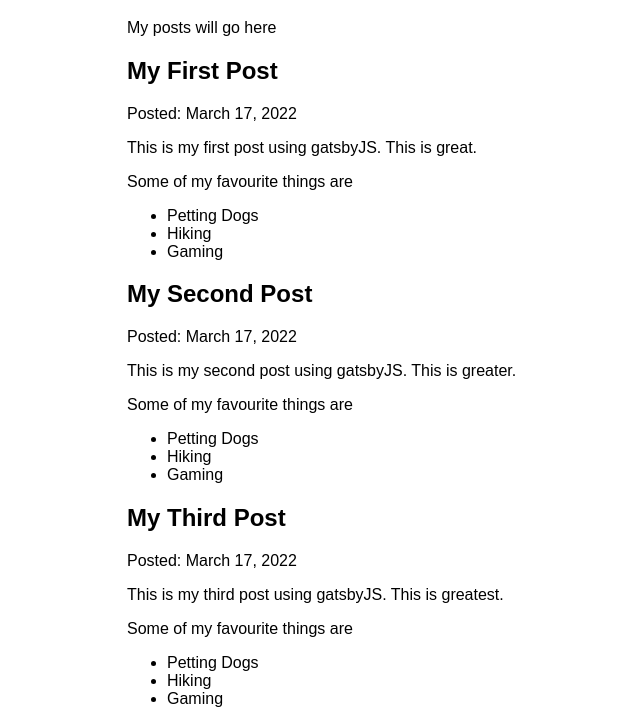
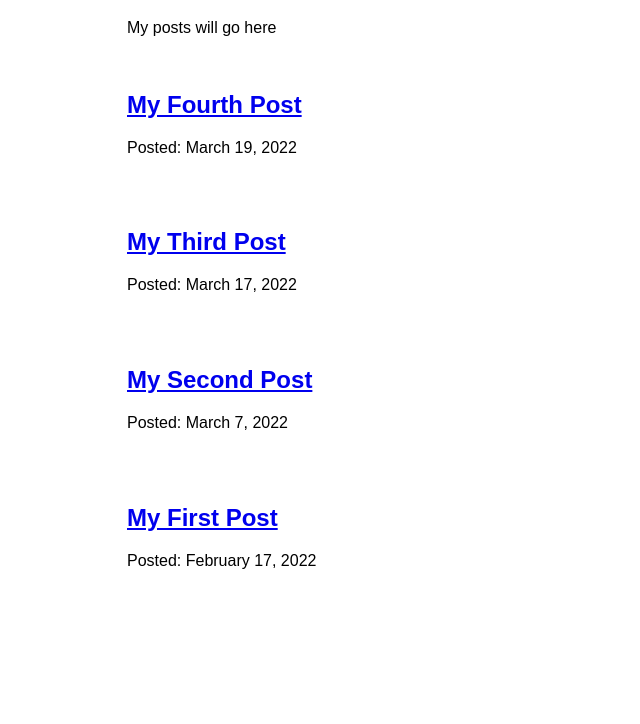
Before and after one commit to urmil0015/my-gatsby-Site, a Gatsby site: page /blog in a window 1280 px wide. Shown: the part 195-919 px from the top of the page, without its empty margins (263-903 px from the left). After the commit the page ends 807 px from the top, so only its background shows below. Built offline with nearby package versions, Linux system fonts and the light colour scheme; Gatsby itself is replaced by a stand-in of ours.

Commit message:
Added blog pages programatticaly

```diff
--- a/blog/first.mdx
+++ b/blog/first.mdx
@@ -1,6 +1,6 @@
 ---
 title: "My First Post"
-date: "2022-03-17"
+date: "2022-02-17"
 ---
 
 This is my first post using gatsbyJS. This is great.
--- /dev/null
+++ b/blog/fourth.mdx
@@ -0,0 +1,12 @@
+---
+title: "My Fourth Post"
+date: "2022-03-19"
+---
+
+This is my Fourth post using gatsbyJS. This is greater than greatest.
+
+Some of my favourite things are
+
+* Petting Dogs
+* Hiking
+* Gaming
--- a/blog/second.mdx
+++ b/blog/second.mdx
@@ -1,6 +1,6 @@
 ---
 title: "My Second Post"
-date: "2022-03-17"
+date: "2022-03-07"
 ---
 
 This is my second post using gatsbyJS. This is greater.
--- /dev/null
+++ b/src/pages/blog/index.js
@@ -0,0 +1,50 @@
+import * as React from 'react'
+import { graphql, Link } from 'gatsby'
+//import { MDXRenderer } from 'gatsby-plugin-mdx'
+import Layout from '../../components/layout'
+
+const BlogPage = ({ data }) => {
+console.log(data);
+
+    return(
+        <Layout pageTitle="My Blog Page">
+
+            <p>My posts will go here</p>
+
+                {
+                    data.allMdx.nodes.map((node) =>(
+
+                        <article key={node.id}>
+
+                            <br />
+                            <h2>
+                                <Link target={"_blank"} to={node.slug}>{node.frontmatter.title}</Link>
+                            </h2>
+                            <p>Posted: {node.frontmatter.date}</p>
+                            <br />
+
+                        </article>
+                    ))
+
+                }
+        </Layout>
+    )
+}
+
+export const query = (graphql `
+query{
+    allMdx(sort: {fields: frontmatter___date, order: DESC}) {
+        nodes {
+          frontmatter {
+            date(formatString: "MMMM D, YYYY")
+            title
+          }
+          id
+          body
+          slug
+        }
+    }
+}
+`)
+
+export default BlogPage
```
Also changed, not shown: src/pages/blog/{mdx.slug}.js (added, +31 -0 lines), src/pages/{mdx.slug}.js (added, +14 -0 lines), src/pages/blogs.js (renamed from src/pages/blog.js).
